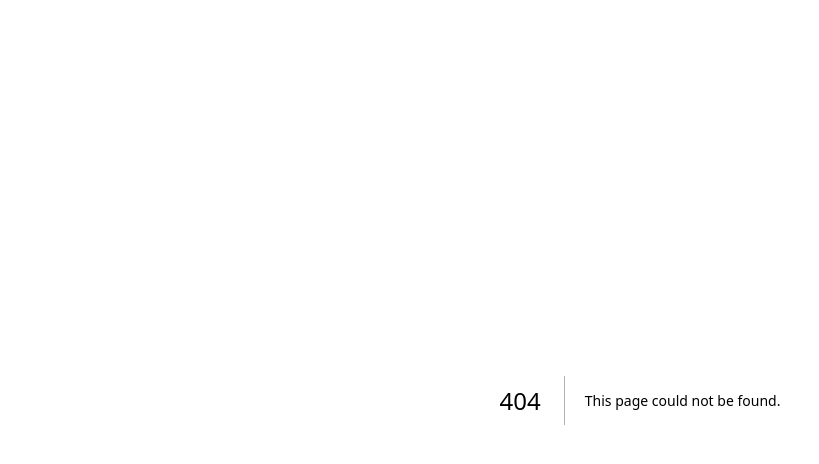
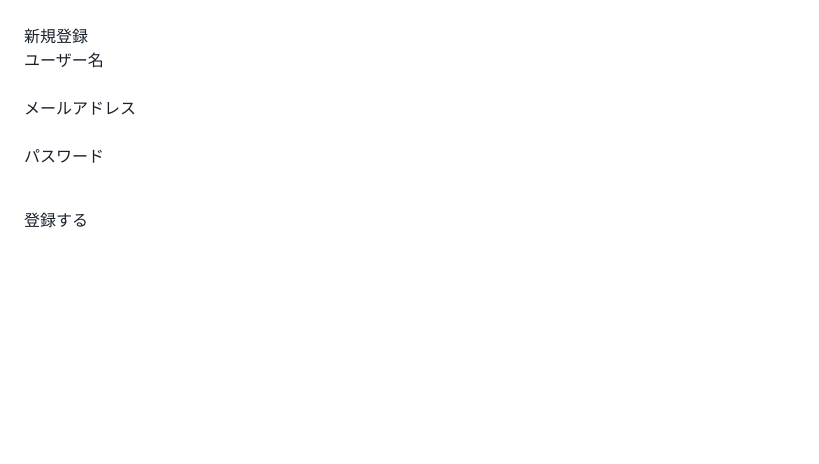
Before and after one commit to kazu0801-b/whether_cloth, a Next.js app: page /signup in a window 1280 px wide. Before the commit this address had no page. Shown: the top 464 px of the page, without its empty margins (0-819 px from the left). Built offline with nearby package versions, Linux system fonts and the light colour scheme.

Commit message:
feat: add frontend auth pages

```diff
--- /dev/null
+++ b/src/app/signup/page.tsx
@@ -0,0 +1,80 @@
+"use client";
+
+import { useState } from "react";
+import { signup } from "@/lib/api/auth";
+
+export default function SignupPage() {
+  const [username, setUsername] = useState("");
+  const [email, setEmail] = useState("");
+  const [password, setPassword] = useState("");
+
+  const [message, setMessage] = useState("");
+  const [error, setError] = useState("");
+
+  const handleSubmit = async (e: React.FormEvent<HTMLFormElement>) => {
+    e.preventDefault();
+
+    setMessage("");
+    setError("");
+
+    try {
+      const result = await signup({
+        username,
+        email,
+        password,
+      });
+
+      setMessage(result);
+    } catch (err) {
+      if (err instanceof Error) {
+        setError(err.message);
+      } else {
+        setError("signup failed");
+      }
+    }
+  };
+
+  return (
+    <main style={{ padding: 24 }}>
+      <h1>新規登録</h1>
+
+      <form onSubmit={handleSubmit}>
+        <div>
+          <label>ユーザー名</label>
+          <br />
+          <input
+            value={username}
+            onChange={(e) => setUsername(e.target.value)}
+          />
+        </div>
+
+        <div>
+          <label>メールアドレス</label>
+          <br />
+          <input
+            type="email"
+            value={email}
+            onChange={(e) => setEmail(e.target.value)}
+          />
+        </div>
+
+        <div>
+          <label>パスワード</label>
+          <br />
+          <input
+            type="password"
+            value={password}
+            onChange={(e) => setPassword(e.target.value)}
+          />
+        </div>
+
+        <button type="submit" style={{ marginTop: 16 }}>
+          登録する
+        </button>
+      </form>
+
+      {message && <p style={{ color: "green" }}>{message}</p>}
+      {error && <p style={{ color: "red" }}>{error}</p>}
+    </main>
+  );
+}
--- /dev/null
+++ b/src/lib/api/auth.ts
@@ -0,0 +1,62 @@
+const API_BASE_URL = "http://localhost:8080";
+
+export type SignupInput = {
+  username: string;
+  email: string;
+  password: string;
+};
+
+export type LoginInput = {
+  email: string;
+  password: string;
+};
+
+export async function signup(input: SignupInput): Promise<string> {
+  const response = await fetch(`${API_BASE_URL}/signup`, {
+    method: "POST",
+    headers: {
+      "Content-Type": "application/json",
+    },
+    body: JSON.stringify(input),
+  });
+
+  const text = await response.text();
+
+  if (!response.ok) {
+    throw new Error(text || "signup failed");
+  }
+
+  return text;
+}
+
+export async function login(input: LoginInput): Promise<string> {
+  const response = await fetch(`${API_BASE_URL}/login`, {
+    method: "POST",
+    headers: {
+      "Content-Type": "application/json",
+    },
+    body: JSON.stringify(input),
+  });
+
+  const text = await response.text();
+
+  if (!response.ok) {
+    throw new Error(text || "login failed");
+  }
+
+  return text;
+}
+
+export async function getMe(): Promise<string> {
+  const response = await fetch(`${API_BASE_URL}/me`, {
+    method: "GET",
+  });
+
+  const text = await response.text();
+
+  if (!response.ok) {
+    throw new Error(text || "failed to fetch me");
+  }
+
+  return text;
+}
```
Also changed, not shown: src/app/login/page.tsx (added, +69 -0 lines).
